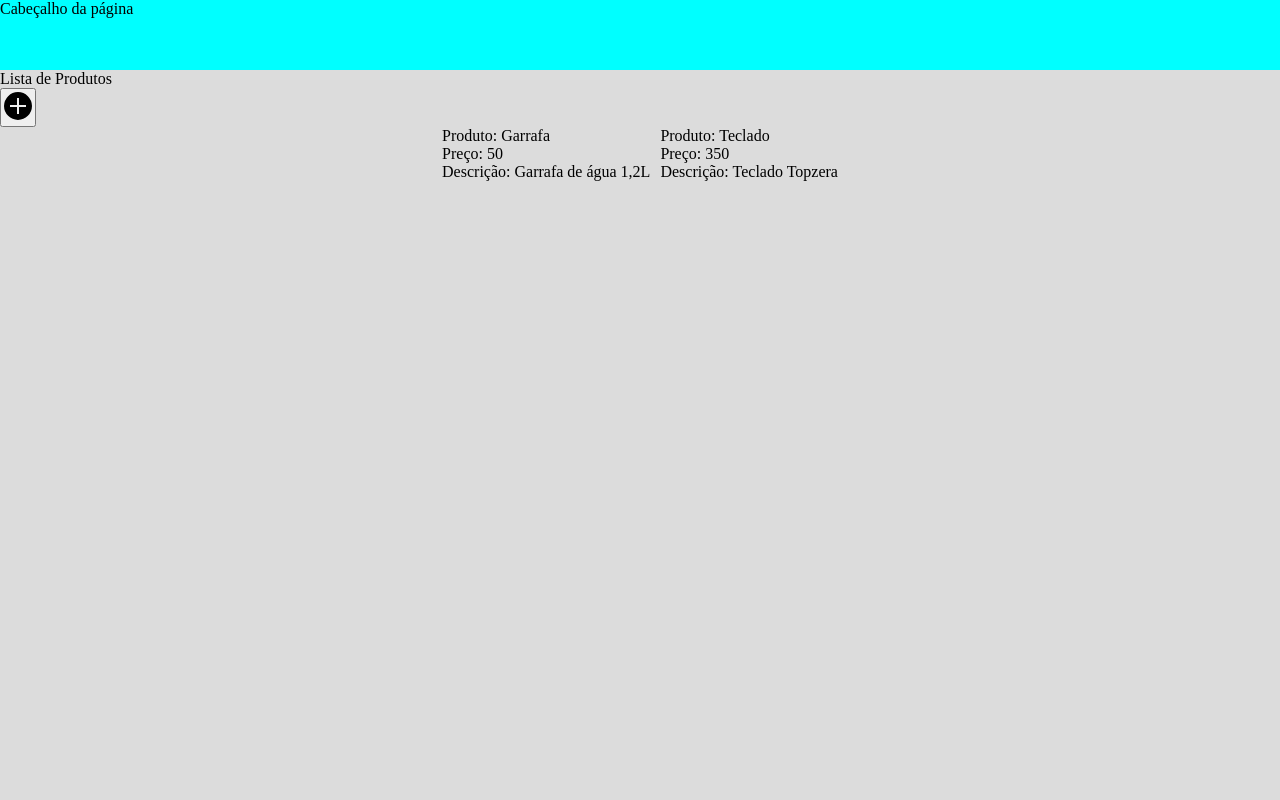
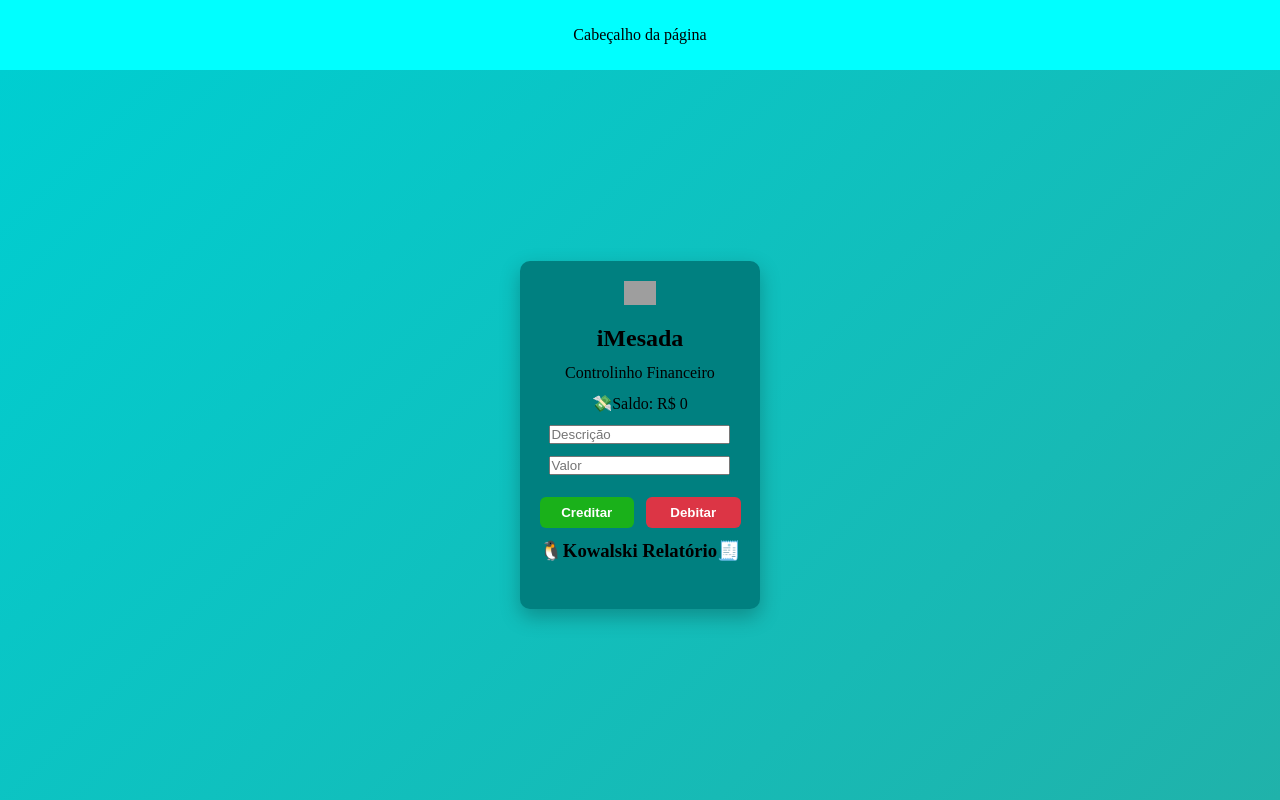
Before and after one commit to silvamicael/revisao-prog-senai, a React (Vite) app in the folder helloreact/: page / in a window 1280 px wide. Built offline with nearby package versions, Linux system fonts and the light colour scheme; grey boxes are pictures that could not be loaded.

Commit message:
CSS do iMesada + Bloqueio de enviar os input's vazios + Organização do código

```diff
--- a/helloreact/src/App.jsx
+++ b/helloreact/src/App.jsx
@@ -9,8 +9,8 @@ function App() {
   return (
     <div className={"container-app"}>
       <Header />
-      {/* <Imesada/> */}
-      <ListaProdutos/>
+      <Imesada/>
+      {/* <ListaProdutos/> */}
 
     </div>
   )
--- a/helloreact/src/components/Header.css
+++ b/helloreact/src/components/Header.css
@@ -2,9 +2,18 @@
 .container-header{
     background-color: aqua;
     height: 70px;
+    display: flex;
+    justify-content: center;
+    align-items: center;
 }
 
 .paragrafo-do-header{
     background-color: brown;
 
 }
+
+.spider-man{
+    height: 70px;
+    width: 100vh;
+    justify-content: center
+}
--- a/helloreact/src/components/Imesada.css
+++ b/helloreact/src/components/Imesada.css
@@ -32,8 +32,8 @@
 } */
 
 .container-imeasada{
-    background-color: darkturquoise;
     min-height: calc(100vh - 70px);
+    background: linear-gradient(135deg, darkturquoise, #20b2aa);
 
     display: flex;
     flex-direction: column;
@@ -43,40 +43,86 @@
 
 .form-imesada{
     background-color: teal;
-    padding: 10px;
-    border-radius: 5px;
-    box-shadow: 0 0 10px #00000066;
+    padding: 20px;
+    border-radius: 10px;
+    box-shadow: 0 8px 20px rgba(0, 0, 0, 0.25);
 
     display: flex;
     flex-direction: column;
     align-items: center;
-    justify-content: center;
+    gap: 12px;
 }
 
 .botoes{
     display: flex;
     gap: 12px;
-    margin-top: 5px;
+    width: 100%;
+    margin-top: 10px;
 
 }
 
-.btn{
+.btncredito,
+.btndebito{
     flex: 1;
-    padding: 2px 10px;
-    border-radius: 5px;
+    padding: 8px 12px;
+    border-radius: 6px;
+    border: none;
+    color: white;
+    font-weight: bold;
+    cursor: pointer;
+    transition: transform 0.2s ease, opacity 0.2s ease;
 }
 
-.credito{
+.btncredito {
     background-color: rgb(26, 177, 26);
-    color: white;
-    cursor: pointer;
 }
 
-.debito{
-    background-color: red;
-    color: white;
+.btndebito {
+    background-color: rgb(220, 53, 69);
 }
 
-.imagem-porco{
-    width: 32px
+.btncredito:hover,
+.btndebito:hover {
+    transform: translateY(-2px);
+    opacity: 0.9;
 }
+
+.imagem-porco {
+    width: 32px;
+    margin-bottom: 8px;
+}
+
+.render-cards{
+    margin-top: 15px;
+    display: flex;
+    flex-direction: column;
+    align-items: center;
+    gap: 8px;
+    width: 100%;
+
+}
+
+.crédito{
+    border-left: 5px solid rgb(0, 255, 115);
+    padding-left: 8px;
+    background-color: #ecfdea;
+    color:#2a9221;
+    gap: 4px;
+    padding: 0.6vh;
+    font-size: 3vh;
+    border-radius: 4px;
+    width: 100%;
+}
+
+.débito{
+    border-left: 5px solid rgb(255, 0, 0);
+    padding-left: 8px;
+    background-color: #fdecea;
+    color:#922b21;
+    gap: 4px;
+    padding: 0.6vh;
+    font-size: 3vh;
+    border-radius: 4px;
+    width: 100%;
+
+}
--- a/helloreact/src/components/Imesada.jsx
+++ b/helloreact/src/components/Imesada.jsx
@@ -4,34 +4,49 @@ import './Imesada.css'
 function Imesada() {
 
     const [saldo, setSaldo] = useState(0);
-    const [inputSaldo, setInputSaldo] = useState('');
+    const [inputValor, setInputValor] = useState('');
     const [relatorio, setRelatorio] = useState([]);
-    const [descricao, setDescricao] = useState('');
+    const [inputDescricao, setInputDescricao] = useState('');
 
     function creditarSaldo(){
-        let valor = Number(inputSaldo)
-        setSaldo (saldo + valor)
-        setInputSaldo ('')
+
+        if (!inputDescricao.trim() || !inputValor || Number(inputValor) <= 0) {
+        alert("Preencha a descrição e um valor válido!");
+        return;
+    }
+        setSaldo (saldo + Number(inputValor))
+        setInputValor ('')
+        setInputDescricao('')
 
         setRelatorio((prev) => [
       ...prev,
-      { tipo: "(crédito)",
-      descricao: descricao,
-      valor: valor,
-      saldo: setSaldo }
+      { tipo: "crédito",
+      descricao: inputDescricao,
+      valor: inputValor,
+      saldo: setSaldo,
+      id: Date.now()
+        }
     ]);
     }
 
     function debitarSaldo(){
-        let valor = Number(inputSaldo)
-        setSaldo (saldo - valor)
+
+        if (!inputDescricao.trim() || !inputValor || Number(inputValor) <= 0) {
+        alert("Preencha a descrição e um valor válido!");
+        return;
+    }
+        setSaldo (saldo - Number(inputValor))
+        setInputValor ('')
+        setInputDescricao('')
 
         setRelatorio((prev) => [
       ...prev,
-      { tipo: "(débito)",
-      descricao: descricao,
-      valor: valor,
-      saldo: setSaldo }
+      { tipo: "débito",
+      descricao: inputDescricao,
+      valor: inputValor,
+      saldo: setSaldo,
+      id: Date.now()
+        }
     ]);
     }
 
@@ -41,39 +56,39 @@ function Imesada() {
                     <img src="./imgs/porco.png" alt="" className="imagem-porco"/>
                     <h2>iMesada</h2>
                     <p>Controlinho Financeiro</p>
-                    <p>💸Saldo: R$ {saldo}💵</p>
+                    <p>💸Saldo: R$ {saldo}</p>
 
                     <input type="text"
-                        value={descricao}
-                        onChange={(e) => setDescricao(e.target.value)}
+                        value={inputDescricao}
+                        onChange={(e) => setInputDescricao(e.target.value)}
                         placeholder="Descrição"
                     />
 
-                    <input type="text"
-                        value={inputSaldo}
-                        onChange={(e) => setInputSaldo(e.target.value)}
+                    <input type="number"
+                        value={inputValor}
+                        onChange={(e) => setInputValor(e.target.value)}
                         placeholder="Valor"
+                        min="0"
+                        step="0.01"
                         />
 
 
                     <div className="botoes">
-                        <button onClick={creditarSaldo} className="btn credito">Creditar</button>
-                        <button onClick={debitarSaldo} className="btn debito">Debitar</button>
+                        <button onClick={creditarSaldo} className="btncredito">Creditar</button>
+                        <button onClick={debitarSaldo} className="btndebito">Debitar</button>
                     </div>
 
                         <h3>🐧Kowalski Relatório🧾</h3>
 
-                    <table>
-                        <tbody>
-                        {relatorio.map((item, index) => (
-                            <tr key={index}>
-                            <td> {item.descricao} = </td>
-                            <td> R${item.valor}.00  </td>
-                            <td> {item.tipo} </td>
-                            </tr>
+                    <div className={"render-cards"}>
+                        {relatorio.map((r) => (
+                            <div key={r.id} className={r.tipo}>
+                                <label> {r.descricao} </label>
+                                <label> || R${r.valor} || </label>
+                                <label> {r.tipo} </label>
+                            </div>
                         ))}
-                        </tbody>
-                    </table>
+                    </div>
                 </div>
             </div>
     )
```
